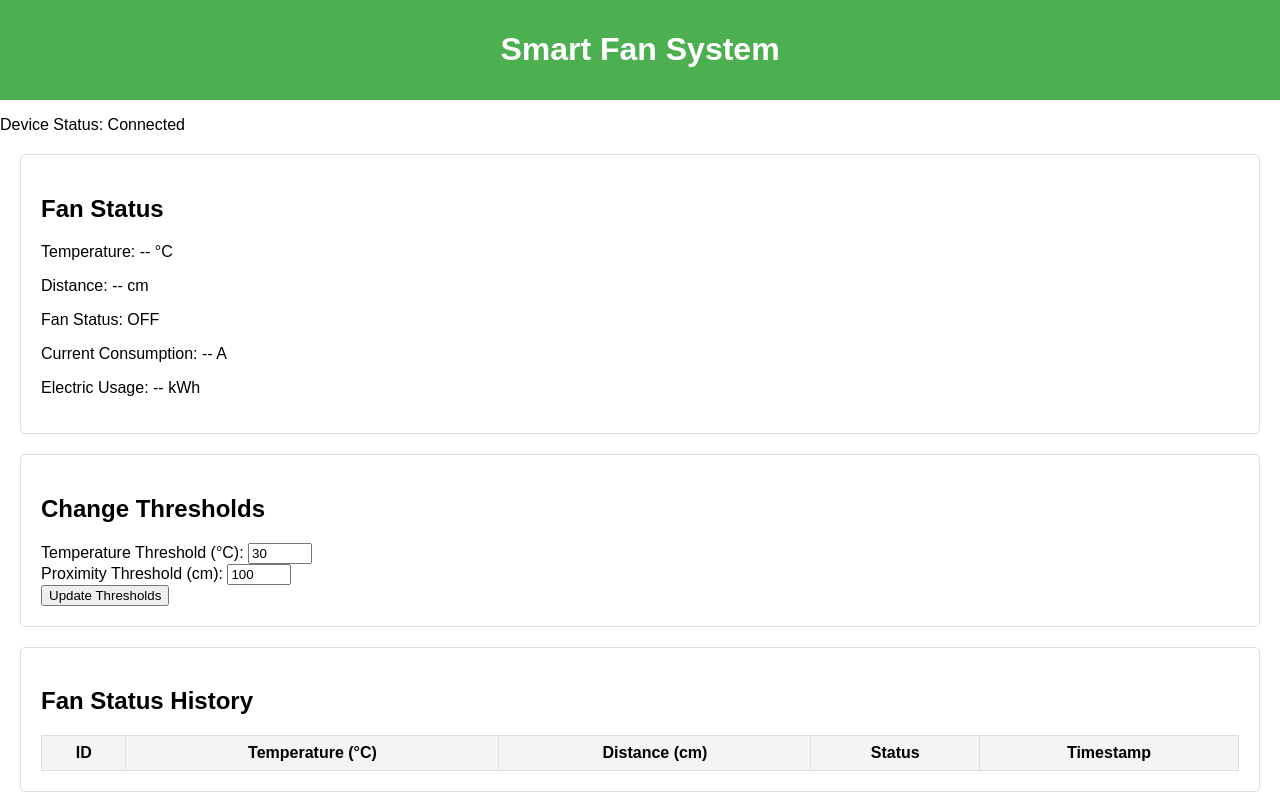
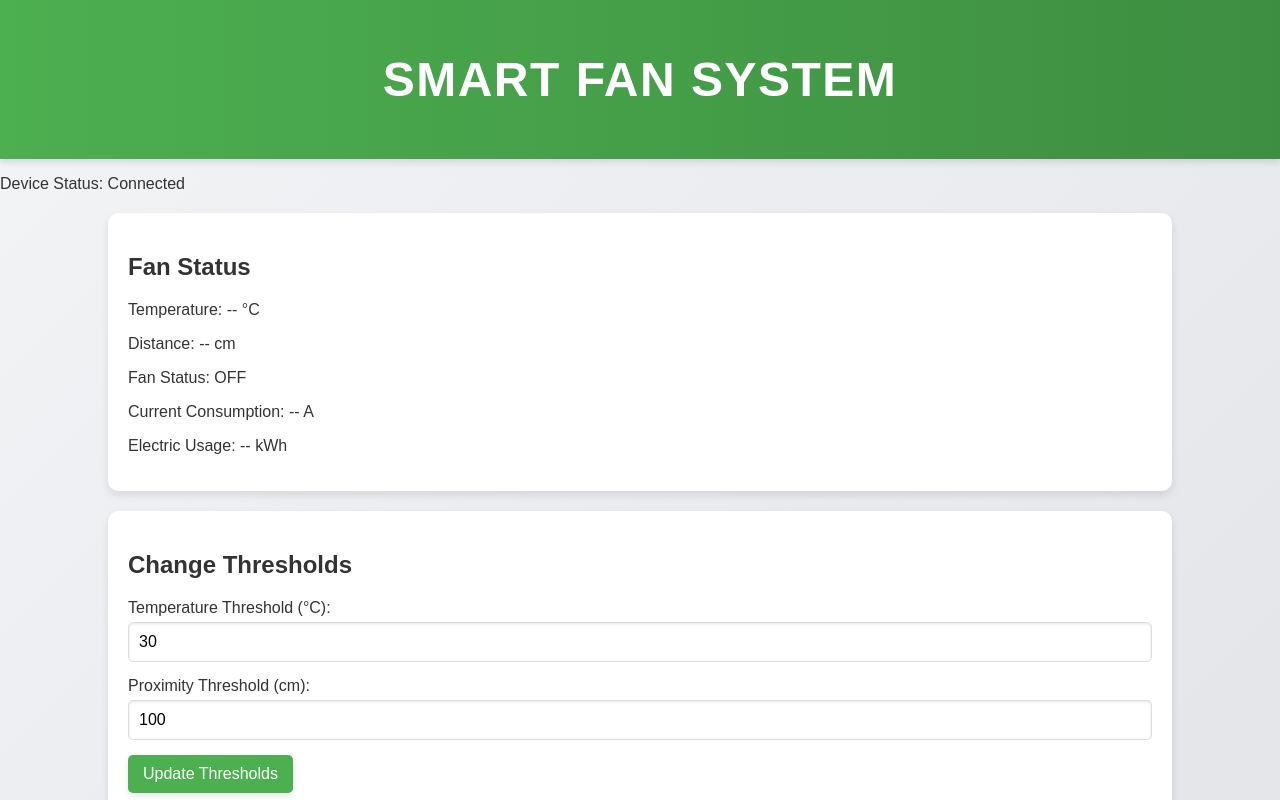
Before and after one commit to Kine-Master/smart-fan-system, a plain HTML site: page index.html in a window 1280 px wide. Shown: the top 800 px of the page. Drawn offline with nearby package versions, Linux system fonts and the light colour scheme; no server answers.

Commit message:
Updated design

```diff
--- a/styles.css
+++ b/styles.css
@@ -1,34 +1,138 @@
+/* General Body Styling */
 body {
-    font-family: Arial, sans-serif;
+    font-family: 'Poppins', Arial, sans-serif;
     margin: 0;
     padding: 0;
+    background: linear-gradient(135deg, #f3f4f6, #e3e4e8);
+    color: #333;
 }
 
+/* Header Styling */
 header {
-    background-color: #4CAF50;
+    background: linear-gradient(90deg, #4CAF50, #3E8E41);
     color: white;
     text-align: center;
-    padding: 10px 0;
+    padding: 20px 0;
+    box-shadow: 0px 4px 6px rgba(0, 0, 0, 0.1);
+    text-transform: uppercase;
+    letter-spacing: 1.5px;
+    font-size: 1.5rem;
 }
 
+/* Section Containers */
 #status, #controls, #history {
-    margin: 20px;
+    margin: 20px auto;
     padding: 20px;
-    border: 1px solid #ddd;
-    border-radius: 5px;
+    max-width: 80%;
+    background: white;
+    border-radius: 10px;
+    box-shadow: 0px 4px 8px rgba(0, 0, 0, 0.1);
+    border: none;
+    transition: transform 0.3s ease, box-shadow 0.3s ease;
 }
 
+#status:hover, #controls:hover, #history:hover {
+    transform: translateY(-5px);
+    box-shadow: 0px 6px 12px rgba(0, 0, 0, 0.15);
+}
+
+/* Table Styling */
 table {
     width: 100%;
     border-collapse: collapse;
+    background: white;
+    border-radius: 10px;
+    overflow: hidden;
+    box-shadow: 0px 3px 6px rgba(0, 0, 0, 0.1);
 }
 
 th, td {
-    border: 1px solid #ddd;
-    padding: 8px;
+    border: none;
+    padding: 15px;
     text-align: center;
+    font-size: 0.9rem;
+    color: #555;
 }
 
 th {
-    background-color: #f4f4f4;
+    background: #4CAF50;
+    color: white;
+    text-transform: uppercase;
+    font-weight: 600;
 }
+
+tr:nth-child(even) {
+    background: #f9f9f9;
+}
+
+tr:hover {
+    background: #f1f1f1;
+    transform: scale(1.01);
+    transition: transform 0.2s ease, background 0.2s ease;
+}
+
+/* Button and Input Styling */
+button, input[type="submit"] {
+    background: #4CAF50;
+    color: white;
+    border: none;
+    padding: 10px 15px;
+    font-size: 1rem;
+    border-radius: 5px;
+    cursor: pointer;
+    box-shadow: 0px 3px 6px rgba(0, 0, 0, 0.1);
+    transition: background 0.3s ease, transform 0.2s ease;
+}
+
+button:hover, input[type="submit"]:hover {
+    background: #45a049;
+    transform: translateY(-2px);
+}
+
+button:active, input[type="submit"]:active {
+    background: #3E8E41;
+    transform: translateY(0);
+    box-shadow: 0px 2px 4px rgba(0, 0, 0, 0.1);
+}
+
+/* Input Fields Styling */
+input[type="text"], input[type="number"] {
+    padding: 10px;
+    border: 1px solid #ddd;
+    border-radius: 5px;
+    width: 100%;
+    font-size: 1rem;
+    margin-top: 5px;
+    margin-bottom: 15px;
+    box-sizing: border-box;
+    box-shadow: inset 0px 1px 3px rgba(0, 0, 0, 0.1);
+    transition: border-color 0.3s ease;
+}
+
+input[type="text"]:focus, input[type="number"]:focus {
+    border-color: #4CAF50;
+    outline: none;
+    box-shadow: 0px 0px 5px rgba(76, 175, 80, 0.5);
+}
+
+/* Responsive Design */
+@media (max-width: 768px) {
+    #status, #controls, #history {
+        max-width: 95%;
+        padding: 15px;
+    }
+
+    th, td {
+        font-size: 0.8rem;
+        padding: 10px;
+    }
+
+    button, input[type="submit"] {
+        padding: 8px 12px;
+        font-size: 0.9rem;
+    }
+
+    input[type="text"], input[type="number"] {
+        font-size: 0.9rem;
+    }
+}
```
